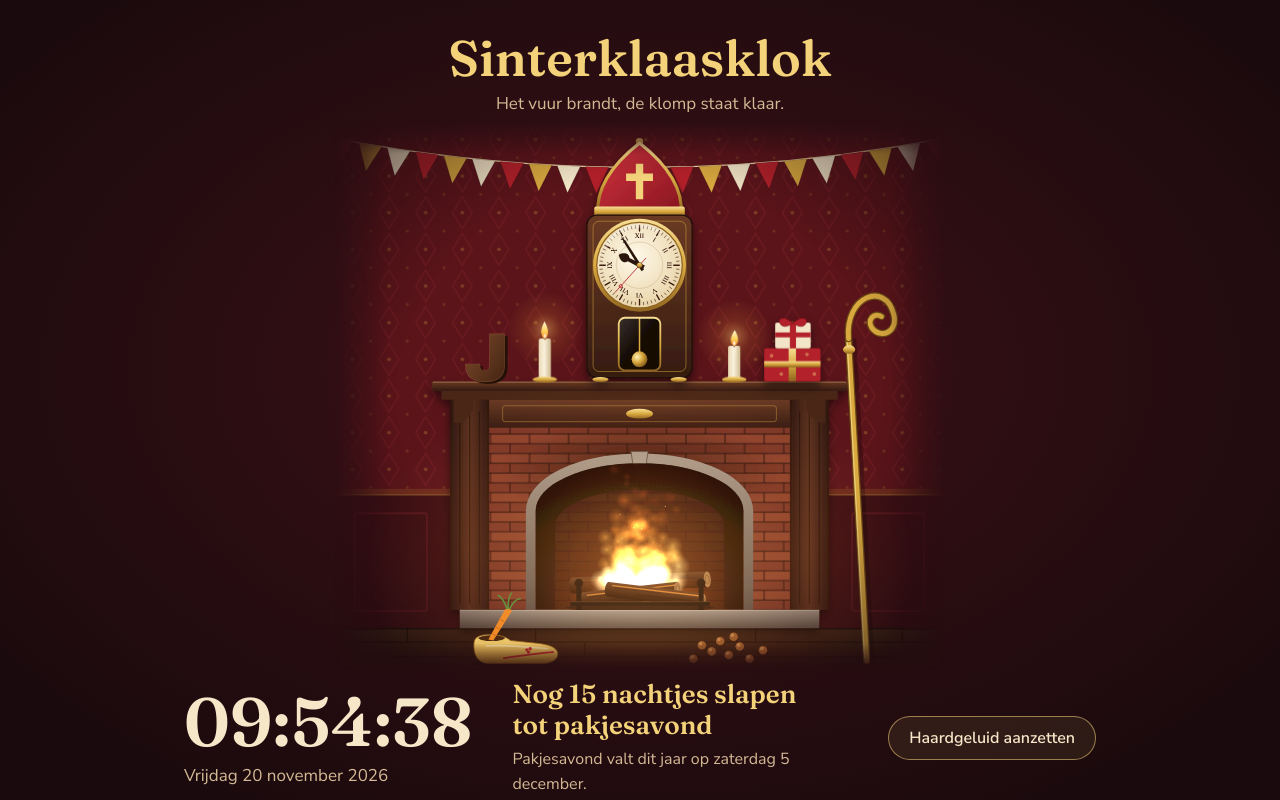
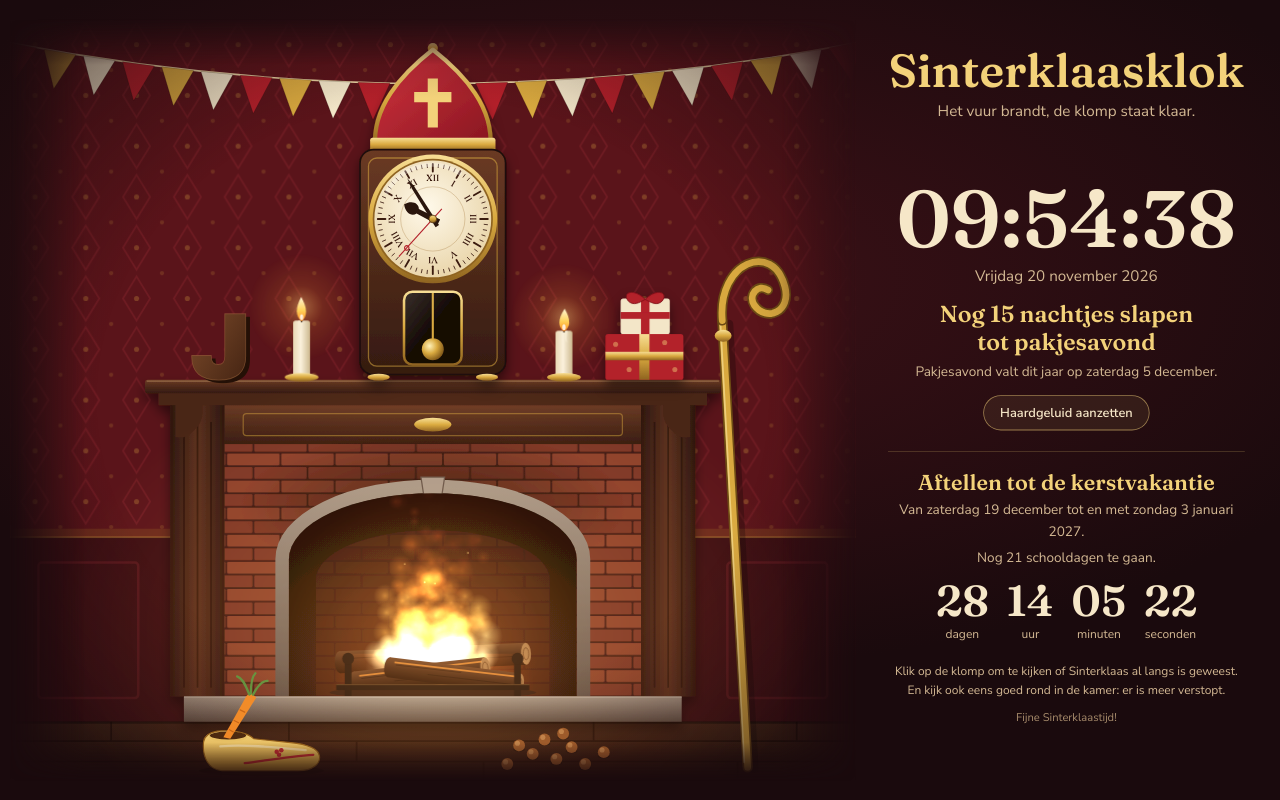
Before and after one commit to juriaan96/juriaan96.github.io, a plain HTML site: page index.html in a window 1280 px wide. Shown: the top 800 px of the page. Drawn offline with Linux system fonts and the light colour scheme; animation ran at ten frames a second.

Commit message:
Beeldvullende, meeschalende weergave voor liggende schermen (16:10)
Co-Authored-By: Claude Opus 5.5 <noreply@anthropic.com>
Claude-Session: https://claude.ai/code/session_01THbKaWYrita2rW1UuPn1G5

```diff
--- a/index.html
+++ b/index.html
@@ -95,6 +95,27 @@ h1{margin:0;font:600 44px/1.05 Fraunces,Georgia,serif;font:600 clamp(32px,5vw,50
 .hint{margin:14px auto 0;padding:0 16px;text-align:center;color:var(--muted);font-size:15px}
 footer{padding:20px 16px 32px;text-align:center;color:#a88c6c;font-size:14px}
 @media(max-width:720px){.panel{grid-template-columns:minmax(0,1fr);justify-items:center;text-align:center;gap:14px}}
+/* beeldvullend op liggende schermen: vast ontwerp van 1600x1000 (16:10) dat meeschaalt */
+html.fit,html.fit body{height:100%;overflow:hidden}
+html.fit body{min-height:0}
+html.fit .app{position:absolute;left:50%;top:50%;width:1600px;height:1000px;margin:-500px 0 0 -800px;padding:24px 44px 24px 12px;display:grid;grid-template-columns:1058px 1fr;grid-template-rows:auto 1fr;column-gap:40px;-webkit-transform-origin:50% 50%;transform-origin:50% 50%}
+html.fit .stage{grid-column:1;grid-row:1/3;width:1058px;max-width:none;margin:0;align-self:center}
+html.fit .top{grid-column:2;grid-row:1;padding:34px 0 0}
+html.fit h1{font-size:58px}
+html.fit .top p{font-size:19px}
+html.fit .side{grid-column:2;grid-row:2;display:flex;flex-direction:column;justify-content:center;min-height:0}
+html.fit .panel{grid-template-columns:minmax(0,1fr);justify-items:center;text-align:center;padding:0;gap:16px;max-width:none}
+html.fit .time{font-size:100px}
+html.fit .date{font-size:19px}
+html.fit .count{font-size:29px}
+html.fit .sub{font-size:17px}
+html.fit .xmas{grid-template-columns:minmax(0,1fr);justify-items:center;text-align:center;margin:26px 0 0;padding:22px 0 0;max-width:none}
+html.fit .xmas h2{font-size:27px}
+html.fit .xm-n{font-size:54px}
+html.fit .xm-l{font-size:15px}
+html.fit .hint{font-size:15px;margin-top:22px;padding:0}
+html.fit footer{padding:12px 0 0}
+html.fit .bubble{font-size:17px}
 .flame{transform-box:fill-box;transform-origin:50% 100%;animation:flick 1.3s ease-in-out infinite alternate}
 .flame.b{animation-duration:1.7s;animation-delay:-.6s}
 .halo{animation:halo 2.1s ease-in-out infinite alternate}
@@ -104,12 +125,11 @@ footer{padding:20px 16px 32px;text-align:center;color:#a88c6c;font-size:14px}
 </style>
 </head>
 <body>
+<main class="app" id="app">
 <header class="top">
   <h1>Sinterklaasklok</h1>
   <p id="tagline">Het vuur brandt, de klomp staat klaar.</p>
 </header>
-
-<main>
 <div class="stage" id="stage">
 <svg viewBox="0 0 1000 900" aria-hidden="true" focusable="false">
   <defs>
@@ -321,6 +341,7 @@ footer{padding:20px 16px 32px;text-align:center;color:#a88c6c;font-size:14px}
 <p class="bubble" id="bubble" role="status" aria-live="polite"></p>
 </div>
 
+<div class="side">
 <section class="panel" aria-label="Tijd en aftellen">
   <div>
     <time class="time" id="dtime">00:00:00</time>
@@ -346,9 +367,9 @@ footer{padding:20px 16px 32px;text-align:center;color:#a88c6c;font-size:14px}
   </div>
 </section>
 <p class="hint">Klik op de klomp om te kijken of Sinterklaas al langs is geweest. En kijk ook eens goed rond in de kamer: er is meer verstopt.</p>
+<footer>Fijne Sinterklaastijd!<p class="eggs" id="eggs" hidden></p></footer>
+</div>
 </main>
-
-<footer>Fijne Sinterklaastijd!<p class="eggs" id="eggs" hidden></p></footer>
 <canvas id="rain" aria-hidden="true"></canvas>
 
 <script>
@@ -356,6 +377,18 @@ footer{padding:20px 16px 32px;text-align:center;color:#a88c6c;font-size:14px}
 const $ = id => document.getElementById(id);
 const R = Math.random;
 const reduce = !!(window.matchMedia && window.matchMedia('(prefers-reduced-motion: reduce)').matches);
+
+/* beeldvullende weergave: schaal het 1600x1000-ontwerp op liggende schermen */
+const app = $('app'), root = document.documentElement;
+function layout() {
+  const w = window.innerWidth, h = window.innerHeight;
+  const fitMode = w / h >= 1.2 && w >= 700 && h >= 500;
+  root.classList.toggle('fit', fitMode);
+  const tr = fitMode ? 'scale(' + Math.min(w / 1600, h / 1000).toFixed(4) + ')' : '';
+  app.style.webkitTransform = tr;
+  app.style.transform = tr;
+}
+layout();
 
 /* seizoen: het vuur brandt van 1 november tot en met 5 december */
 function inSeason(now) {
@@ -602,7 +635,9 @@ function fit() {
   cx.setTransform(w / FW, 0, 0, h / FH, 0, 0);
 }
 if (window.ResizeObserver) { const fireObserver = new ResizeObserver(fit); fireObserver.observe(cv); }
-else { window.addEventListener('resize', fit); setInterval(fit, 1000); }
+else setInterval(fit, 1000);
+window.addEventListener('resize', () => { layout(); fit(); });
+window.addEventListener('orientationchange', () => setTimeout(() => { layout(); fit(); }, 300));
 fit();
 
 const stops = [[0, [255, 247, 214]], [0.25, [255, 206, 96]], [0.55, [245, 124, 36]], [0.8, [170, 52, 22]], [1, [90, 24, 14]]];
```
